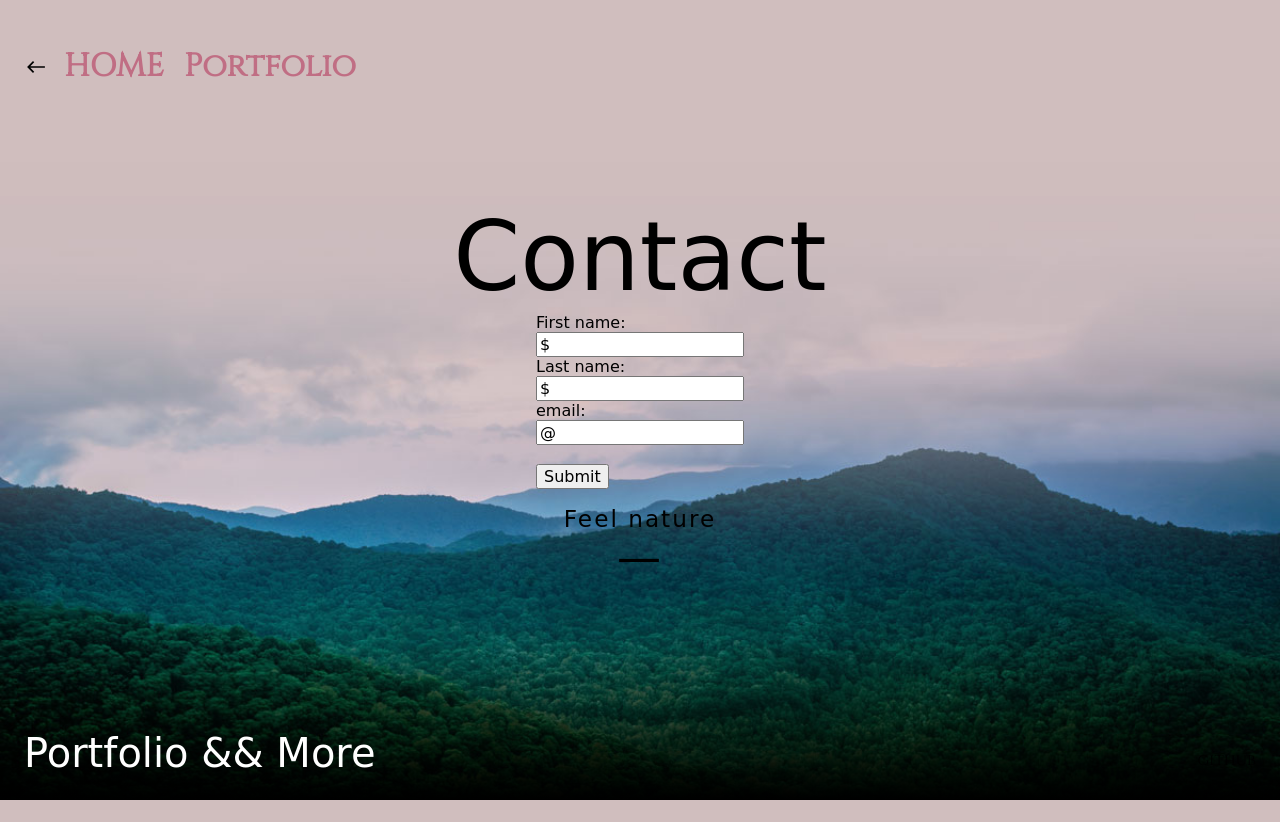
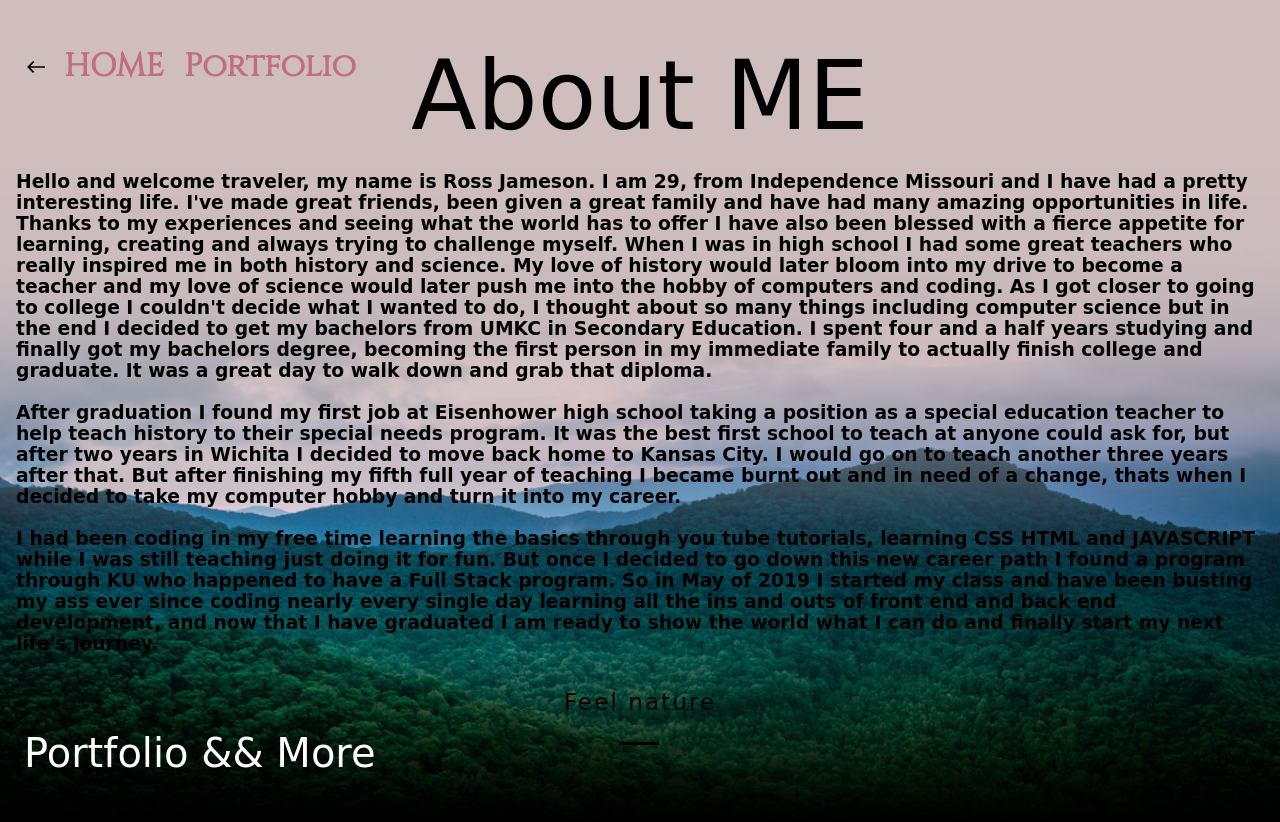
Before and after one commit to Fin23/Responsive-Portfolio, a PHP site: page / in a window 1280 px wide, after a click that opens the changed part. Before the commit the page ends 800 px from the top, so only its background shows below. Run offline with PHP 8.4, Linux system fonts and the light colour scheme; some libraries are stand-ins or nearby versions; some web fonts are replaced.

Commit message:
added about me

```diff
--- a/public/index.html
+++ b/public/index.html
@@ -125,17 +125,18 @@
 						</div>
 
 			<div id="content-5" class="content content--switch">
-				<h2 class="content__title">Contact</h2>
-				<form input="text">
-						First name:<br>
-						<input type="text" name="firstname" value="$"><br>
-						Last name:<br>
-						<input type="text" name="lastname" value="$"><br>
-						email:<br>
-						<input type="text" email="email" value="@"><br>
-					<br>
-						<input type="submit" value="Submit">
-				</form>
+				<h2 class="content__title">About ME</h2>
+
+<h3 class="about-me">
+	Hello and welcome traveler, my name is Ross Jameson. I am 29, from Independence Missouri and I have had a pretty interesting life. I've made great friends, been given a great family and have had many amazing opportunities in life. Thanks to my experiences  and seeing what the  world has to offer I have also been blessed with a fierce appetite for learning, creating and always trying to challenge myself. When I was in high school I had some great teachers who really inspired me in both history and science. My love of history would later bloom into my drive to become a teacher and my love of science would later push me into the hobby of computers and coding. As I got closer to going to college I couldn't decide what I wanted to do, I thought about so many things including computer science but in the end I decided to get my bachelors from UMKC in Secondary Education. I spent four and a half years studying and finally got my bachelors degree, becoming the first person in my immediate family to actually finish college and graduate. It was a great day to walk down and grab that diploma. <br>
+<br>
+	After graduation I found my first job at Eisenhower high school taking a position as a special education teacher to help teach history to their special needs program. It was the best first school to teach at anyone could ask for, but after two years in Wichita I decided to move back home to Kansas City. I would go on to teach another three years after that. But after finishing my fifth full year of teaching I became burnt out and in need of a change, thats when I decided to take my computer hobby and turn it into my career. <br>
+	<br>
+	I had been coding in my free time learning the basics through you tube tutorials, learning CSS HTML and JAVASCRIPT while I was still teaching just doing it for fun. But once I decided to go down this new career path I found a program through KU who happened to have a Full Stack program. So in May of 2019 I started my class and have been busting my ass ever since coding nearly every single day learning all the ins and outs of front end and back end development, and now that I have graduated I am ready to show the world what I can do and finally start my next life's journey.
+
+</h3>
+
+
 					<div class="content__subtitle">Feel nature</div>
 						</div>
 
```
Also changed, not shown: public/css/index.css (+8 -0 lines).
